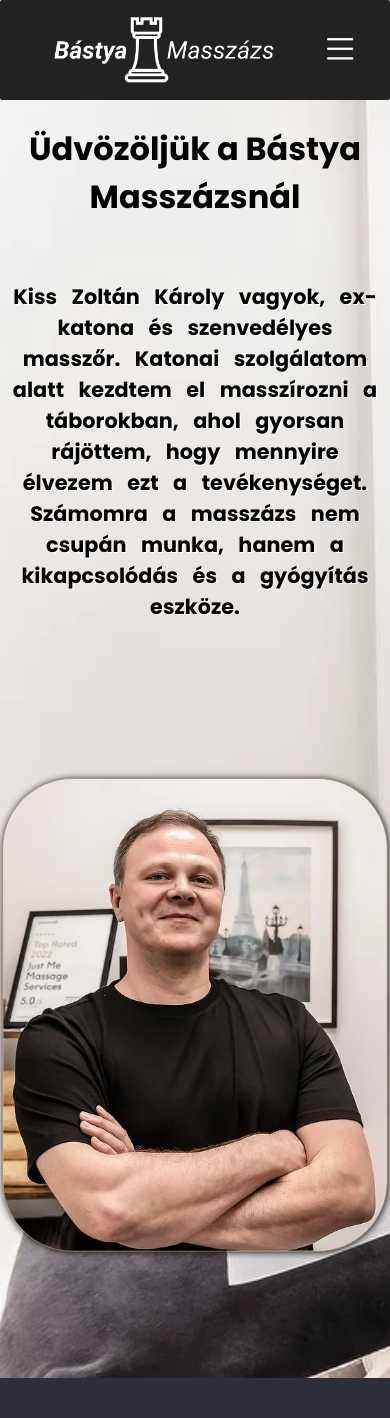
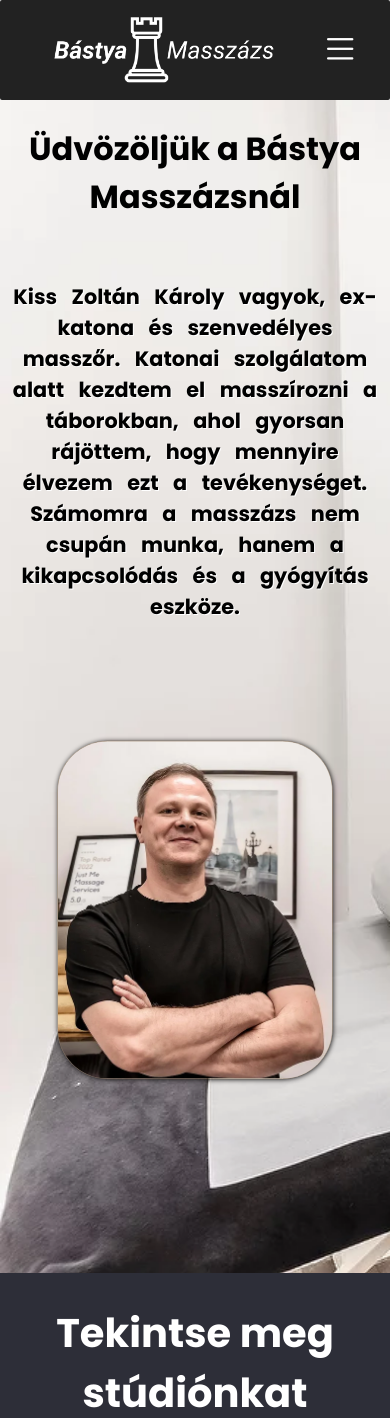
Before and after one commit to dante0518/masszazs1, a React (Vite) app: page / in a window 390 px wide. Shown: the top 1418 px of the page. Built offline with nearby package versions, Linux system fonts and the light colour scheme.

Commit message:
updated to smaller mobile sizes

```diff
--- a/src/index.css
+++ b/src/index.css
@@ -677,7 +677,8 @@
   }
   #hero-img {
     margin-bottom: 25px;
-    transform: scale(0.7);
+    margin-top: -50px;
+    transform: scale(0.5);
   }
 
   .section-container {
@@ -732,7 +733,7 @@
   }
 
   .contacts-map form {
-    width: 380px;
+    width: 370px;
   }
 
   .contacts-map form input {
@@ -749,7 +750,7 @@
   }
 
   .map-frame {
-    width: 380px;
+    width: 370px;
   }
 
 }
```
